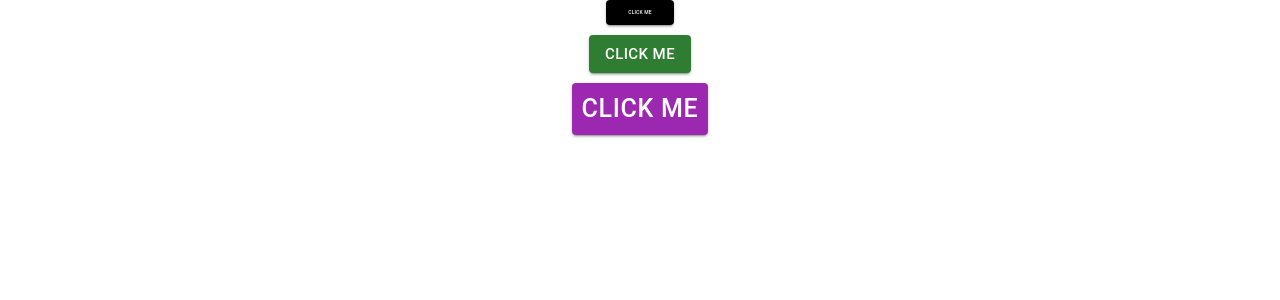
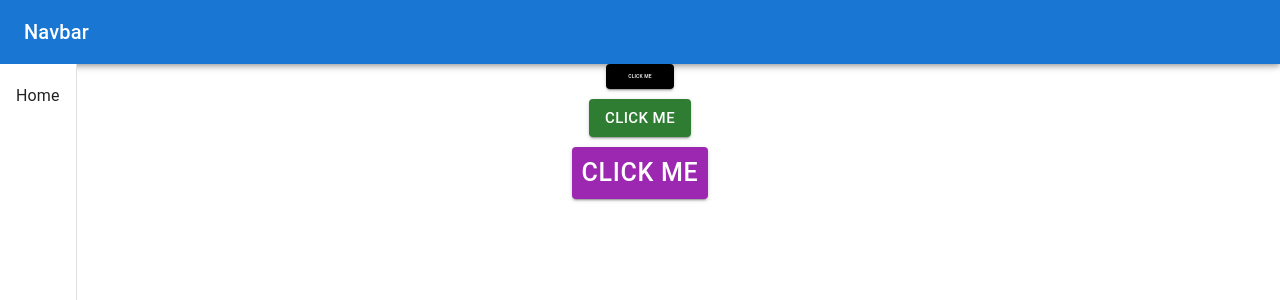
Before and after one commit to SuryaramSubramanian/React-CC-1-material, a React (Create React App) app: page / in a window 1280 px wide. Shown: the top 300 px of the page. Built offline with nearby package versions, Linux system fonts and the light colour scheme.

Commit message:
Initial commit

```diff
--- /dev/null
+++ b/src/Layout.jsx
@@ -0,0 +1,15 @@
+// Layout.js
+import Navbar from './components/Navbar';
+import Sidebar from './components/Sidebar';
+import { Box } from '@mui/material';
+
+const Layout = ({ children }) => (
+  <Box sx={{ display: 'flex' }}>
+    <Navbar />
+    <Sidebar />
+    <Box component="main" sx={{ flexGrow: 1, p: 3, pt: 8 }}>
+      {children}
+    </Box>
+  </Box>
+);
+export default Layout;
--- /dev/null
+++ b/src/components/Navbar.jsx
@@ -0,0 +1,11 @@
+import { AppBar, Toolbar, Typography } from '@mui/material';
+
+const Navbar = () => (
+  <AppBar position="fixed">
+    <Toolbar>
+      <Typography variant="h6">Navbar</Typography>
+    </Toolbar>
+  </AppBar>
+);
+
+export default Navbar;
--- /dev/null
+++ b/src/components/Sidebar.jsx
@@ -0,0 +1,15 @@
+import { Drawer, List, ListItem, ListItemText } from '@mui/material';
+
+const Sidebar = () => (
+    <Drawer variant="permanent" anchor="left" sx={{ '& .MuiDrawer-paper': { marginTop: '64px' } }}>
+        <List>
+        {/* Add your list items here */}
+        <ListItem>
+            <ListItemText primary="Home" />
+        </ListItem>
+        {/* More items */}
+        </List>
+  </Drawer>
+);
+
+export default Sidebar;
--- a/src/index.js
+++ b/src/index.js
@@ -2,13 +2,15 @@ import React from 'react';
 import ReactDOM from 'react-dom/client';
 import './index.css';
 import BasicButtons from './components/Button';
+import Layout from './Layout';
 
 const root = ReactDOM.createRoot(document.getElementById('root'));
 root.render(
+  <Layout>
   <div className='flexBox'>
     <BasicButtons text="Click Me" variant="contained" size="large" bgColor="black" hColor="grey" font="5px"/>
     <BasicButtons text="Click Me" variant="contained" size="medium" color="success" font="15px"/>
     <BasicButtons text="Click Me" variant="contained" size="small" color="secondary" font="25px"/>
   </div>
-
+  </Layout>
 );
```
